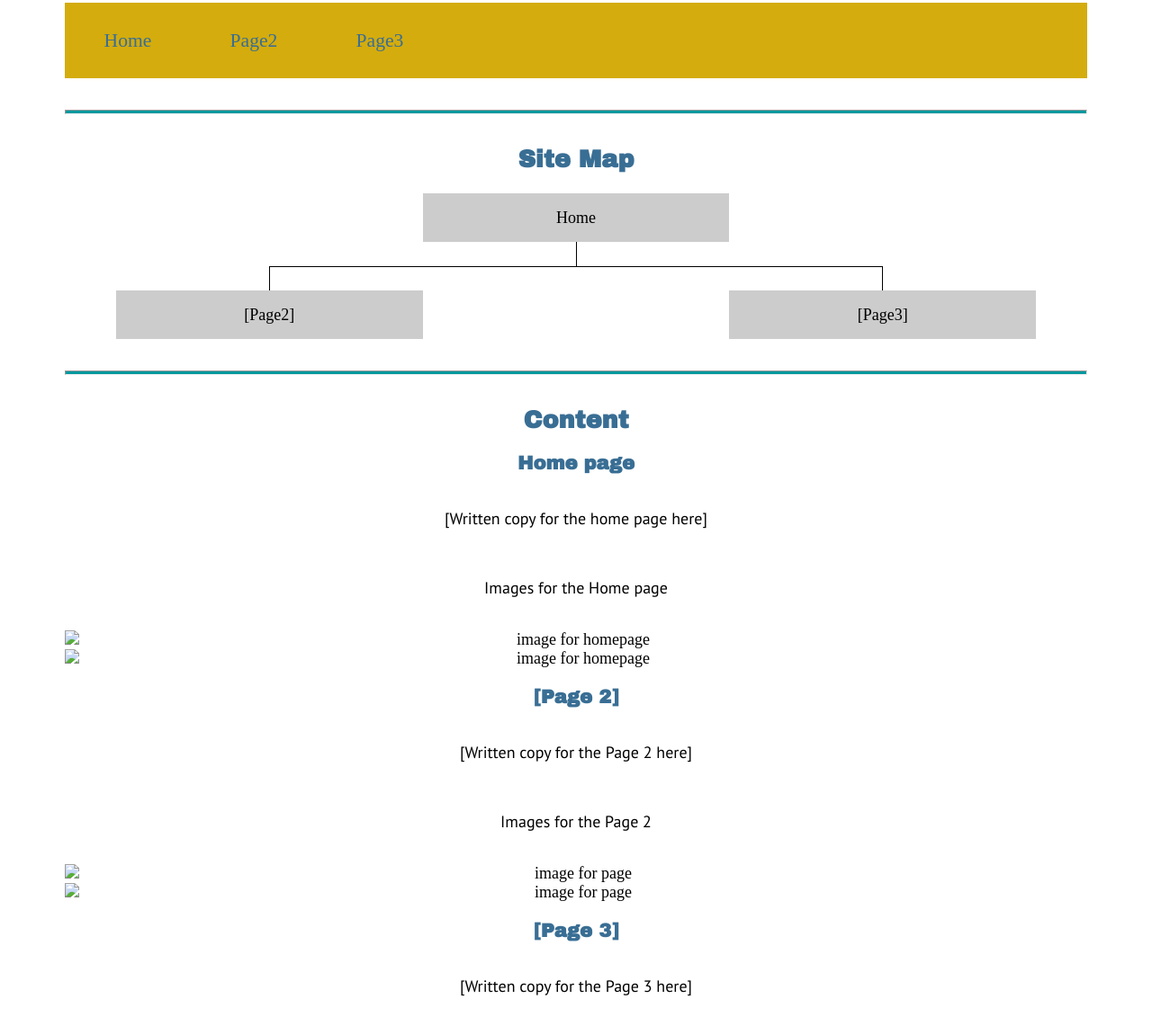
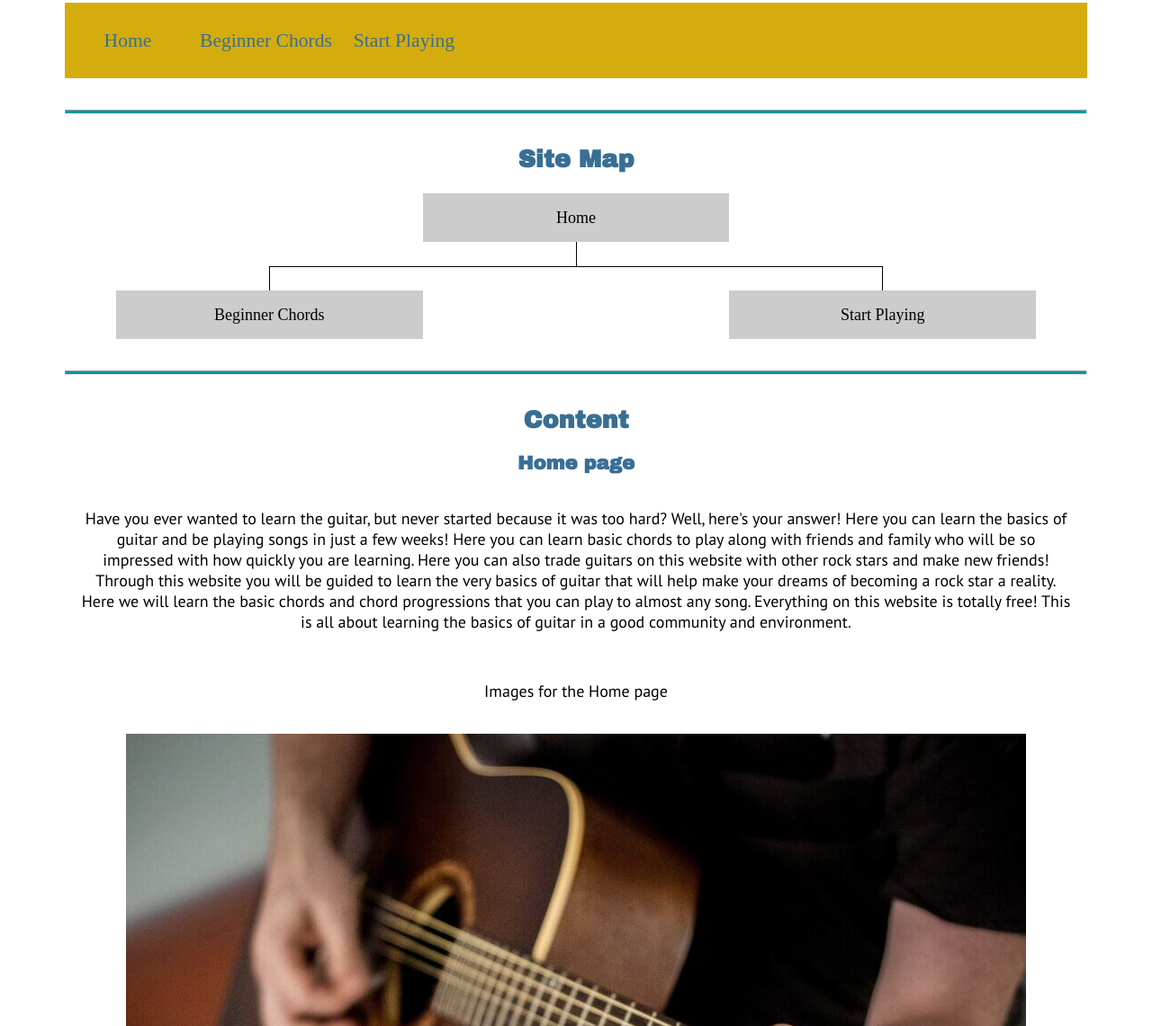
Before and after one commit to drewsteele408/wdd130, a plain HTML site: page steeleguitar/site-plan.html in a window 1280 px wide. Shown: the part 2219-3360 px from the top of the page at 90% size. Drawn offline with Linux system fonts and the light colour scheme.

Commit message:
site plan steele guitar

```diff
--- a/steeleguitar/site-plan.html
+++ b/steeleguitar/site-plan.html
@@ -88,8 +88,8 @@
       <!-- Think about how you want your navigation bar to look. In the site-plan.css file change the colors to your colors to get the look you desire. -->
       <nav>
         <a href="#">Home</a>
-        <a href="#">Page2</a>
-        <a href="#">Page3</a>
+        <a href="#">Beginner Chords</a>
+        <a href="#">Start Playing</a>
       </nav>
       <hr>
       <h2>
@@ -100,10 +100,10 @@
           Home
         </div>
         <div class="sm-page2">
-          [Page2] <!-- change this -->
+          Beginner Chords <!-- change this -->
         </div>
         <div class="sm-page3">
-          [Page3]  <!-- change this -->
+          Start Playing  <!-- change this -->
         </div>
 
         <div class="top">
@@ -125,29 +125,40 @@
       </h2>
       <h3>Home page</h3>
       <p>
-        [Written copy for the home page here]
+        Have you ever wanted to learn the guitar, but never started because it was too hard? Well, here's your answer! Here you can learn the basics of guitar and be playing songs in just a few weeks! Here you can learn basic chords to play along with friends and family who will be so impressed with how quickly you are learning. Here you can also trade guitars on this website with other rock stars and make new friends!
+
+        Through this website you will be guided to learn the very basics of guitar that will help make your dreams of becoming a rock star a reality. Here we will learn the basic chords and chord progressions that you can play to almost any song.
+
+        Everything on this website is totally free! This is all about learning the basics of guitar in a good community and environment.
       </p>
       <p>Images for the Home page</p>
-        <img src="#" alt="image for homepage">
-        <img src="#" alt="image for homepage">
+        <img src="images/rsz_pexels-north-1407322 (1).jpg" alt="man playing guitar">
+        <img src="images/rsz_pexels-pixabay-164835 (1).jpg" alt="child playing guitar">
 
       </ul>
-      <h3>[Page 2]</h3>
+      <h3>Beginner Chords</h3>
       <p>
-        [Written copy for the Page 2 here]
+        This page will break down all the basic beginner chords every guitar player should know.
       </p>
       <p>Images for the Page 2</p>
-        <img src="#" alt="image for page">
-        <img src="#" alt="image for page">
+        <img src="#" alt="A chord picture">
+        <img src="#" alt="C chord picture">
+        <img src="#" alt="D chord picture">
+        <img src="#" alt="E chord picture">
+        <img src="#" alt="F chord picture">
+        <img src="#" alt="G chord picture">
 
       </ul>
-      <h3>[Page 3]</h3>
+      <h3>Start Playing</h3>
       <p>
-        [Written copy for the Page 3 here]
+        This page will have songs that you can start playing from the chords that you just learned!
       </p>
       <p>Images for the Page 3</p>
-        <img src="#" alt="image for page3">
-        <img src="#" alt="image for page3">
+        <img src="#" alt="Take Me Home Country Roads - John Denver">
+        <img src="#" alt="Brown Eyed Girl - Van Morrison">
+        <img src="#" alt="Blackbird - The Beatles  ">
+        <img src="#" alt="Stand By Me - Ben E. King ">
+        <img src="#" alt="No Woman, No Cry - Bob Marley">
 
       </ul>
       <hr>
```
Also changed, not shown: steeleguitar/images/rsz_pexels-brent-keane-1751731 (1).jpg (added), steeleguitar/images/rsz_pexels-north-1407322 (1).jpg (added), steeleguitar/images/rsz_pexels-pixabay-164835 (1).jpg (added), 1 other file.
